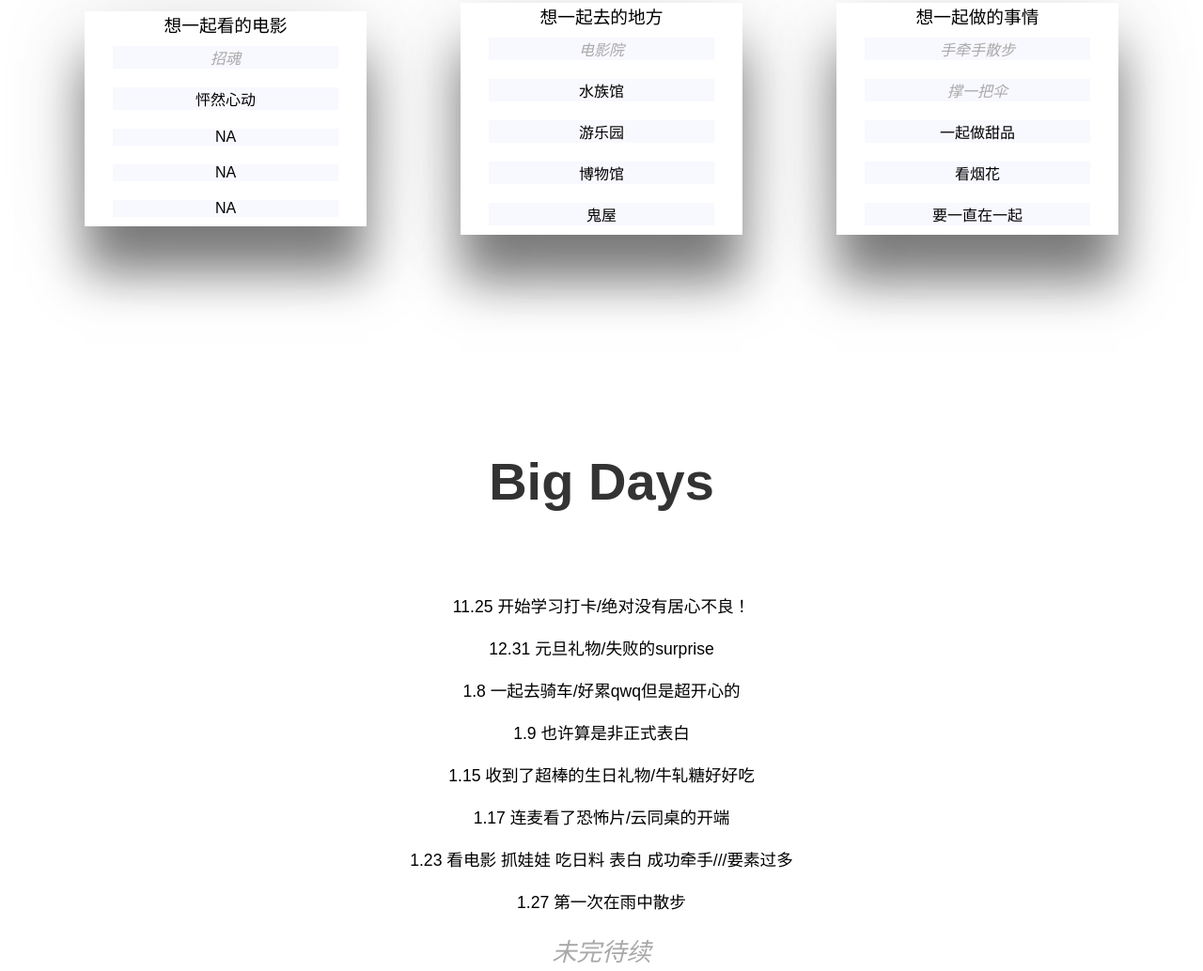
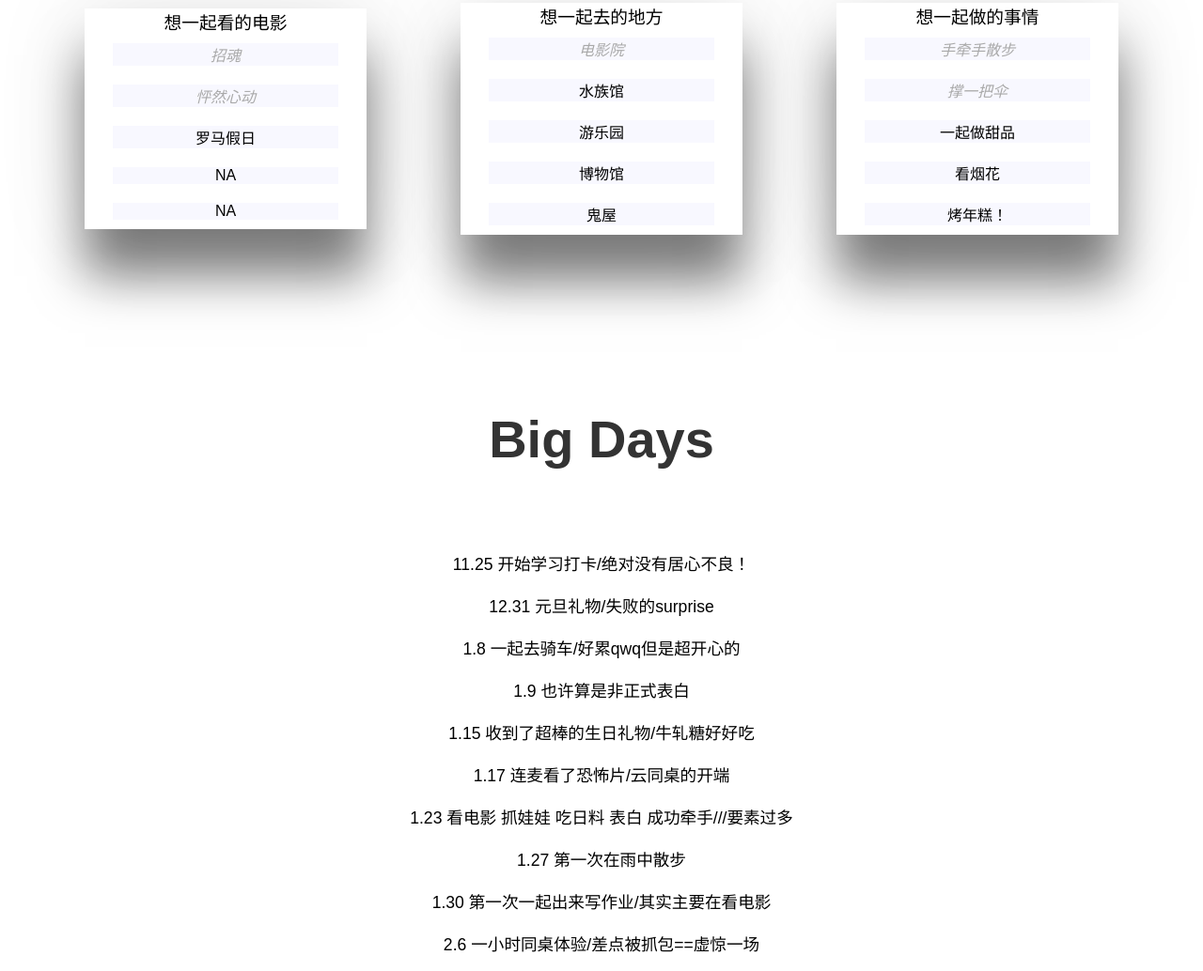
Before and after one commit to ilslkn/ilslkn.github.io, a plain HTML site: page index.html in a window 1280 px wide. Shown: the part 993-2027 px from the top of the page at 94% size. Drawn offline with Linux system fonts and the light colour scheme; a web font is replaced by a local one.

Commit message:
Update index.html

```diff
--- a/index.html
+++ b/index.html
@@ -22,8 +22,8 @@
             <div class="box">
                 <h3>想一起看的电影</h3>
                 <div class="box2"><span>招魂</span></div>
-                <div class="box2">怦然心动</div>
-                <div class="box2">NA</div>
+                <div class="box2"><span>怦然心动</span></div>
+                <div class="box2">罗马假日</div>
                 <div class="box2">NA</div>
                 <div class="box2">NA</div>
 
@@ -42,7 +42,7 @@
                 <div class="box2"><span>撑一把伞</span></div>
                 <div class="box2">一起做甜品</div>
                 <div class="box2">看烟花</div>
-                <div class="box2">要一直在一起</div>
+                <div class="box2">烤年糕！</div>
             </div>
         </div>
 
@@ -58,6 +58,8 @@
         <p>1.17 连麦看了恐怖片/云同桌的开端</p>
         <p>1.23 看电影 抓娃娃 吃日料 表白 成功牵手///要素过多</p>
         <p>1.27 第一次在雨中散步</p>
+        <p>1.30 第一次一起出来写作业/其实主要在看电影</p>
+        <p>2.6 一小时同桌体验/差点被抓包==虚惊一场</p>
         <p><span>未完待续</span></p>
 
     </div>
@@ -68,6 +70,8 @@
             <p>嘿嘿嘿，之前说的秘密就是这个，不知道你喜不喜欢（我的设计水平也就这样了哈哈哈哈 好像有点简陋）。虽然计时器的设计参考了一下教程，但是所有代码都是手敲的哦/快夸我！</p>
             <p>唔，part2那个ToDoList一直在纠结写什么比较好，网上搜了一堆情侣清单/啊有点羞耻，最后选了几个看起来比较有可行性的放上去。不过和你在一起做什么都很美好呀。</p>
             <p>aaa可恶不知道写什么了 这里怎么这么空！我是不是应该把字放大一点点。</p>
+            <p>挂在github上改起来也很方便xixi以后可以不定期更新一波</p>
+            <p>“树在，山在，大地在，岁月在，我在，你还要怎样更好的世界。”--更新于2.6</p>
         </div>
 
     </div>
```
